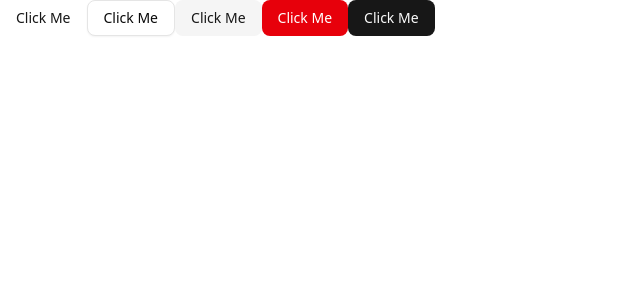
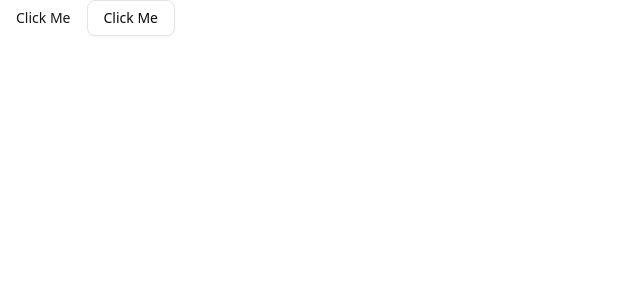
Before and after one commit to hashimhashmi02/Doablev2, a Next.js app: page / in a window 1280 px wide. Shown: the top 300 px of the page, without its empty margins (0-640 px from the left). Built offline with nearby package versions, Linux system fonts and the light colour scheme.

Commit message:
next phase

```diff
--- a/src/app/page.tsx
+++ b/src/app/page.tsx
@@ -11,15 +11,7 @@ return (
     <Button variant={"outline"}>
       Click Me
     </Button>
-    <Button variant={"secondary"}>
-      Click Me
-    </Button>
-    <Button variant={"destructive"}>
-      Click Me
-    </Button>
-    <Button variant={"default"}>
-      Click Me
-    </Button>
+
     <div>
     </div>
     </div>
```
